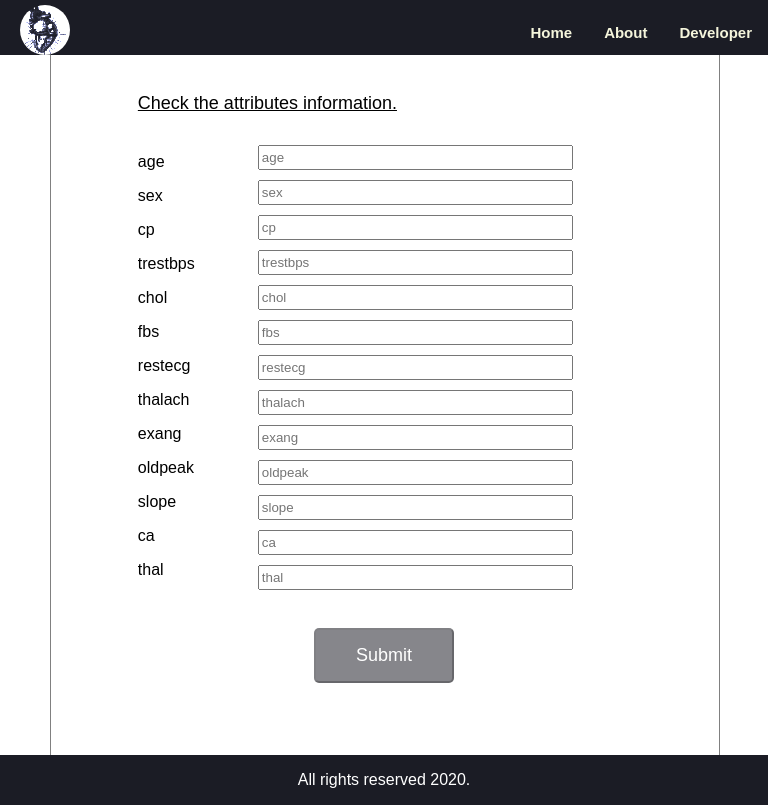
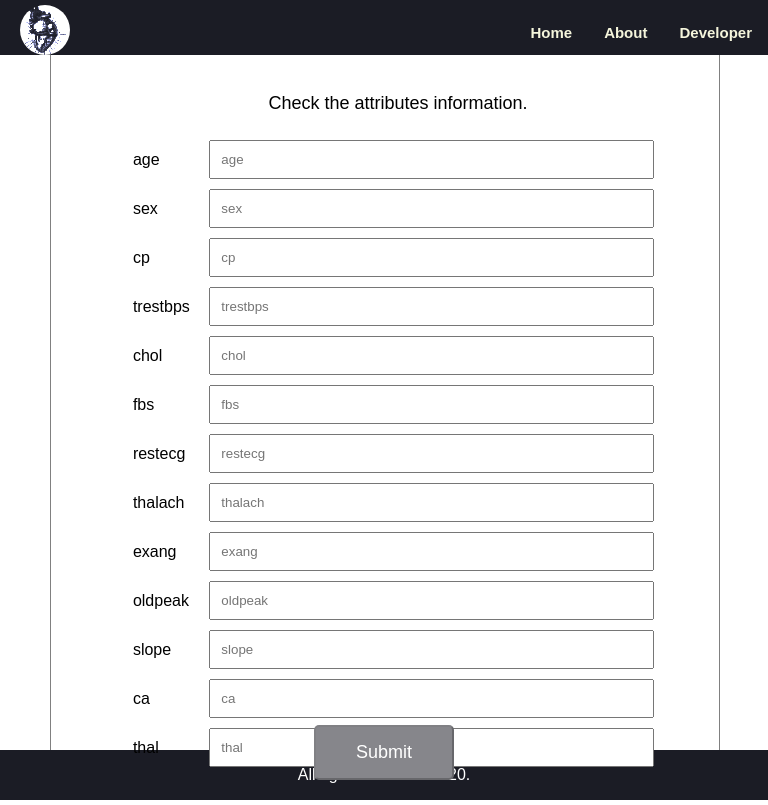
Before and after one commit to iamwendellbalagot/webapp-heartdisease-checker, a React app: page / in a window 768 px wide. Built offline with nearby package versions, Linux system fonts and the light colour scheme.

Commit message:
Fixed Input Styling

```diff
--- a/src/components/Body/Body.css
+++ b/src/components/Body/Body.css
@@ -3,7 +3,9 @@
   position: relative;
   align-items: center;
   margin: 0 150px 0 150px;
-    height: 85vh;
+  flex: 1;
+  align-items: center;
+  justify-content: center;
 }
 
 .Form {
@@ -21,19 +23,18 @@
   right: 0;
 }
 
-@media (min-width:480px) and (max-width:1079px){
-    .Body{
+@media (min-width: 480px) and (max-width: 1079px) {
+  .Body {
     margin: 0 50px 0px 50px;
     height: 700px;
   }
-    .Form{
+  .Form {
     display: block;
   }
-
 }
 
-@media (min-width:0px) and (max-width:479px){
-    .Body{
+@media (min-width: 0px) and (max-width: 479px) {
+  .Body {
     display: none;
   }
 }
--- a/src/components/Body/HiddenBtn/HiddenBtn.css
+++ b/src/components/Body/HiddenBtn/HiddenBtn.css
@@ -11,13 +11,12 @@
   display: none;
 }
 
-
-@media (min-width:0) and (max-width:1079px){
+@media (min-width: 0) and (max-width: 1079px) {
   .myButton {
     position: relative;
     margin: 0 auto 0 auto;
     left: -50%;
-        margin-top: 500px;
+    margin-top: 700px;
     display: flex;
     background: linear-gradient(to bottom, #1b1c25 5%, #222929 100%);
     background-color: #1b1c25;
@@ -36,7 +35,7 @@
     position: relative;
     margin: 0 auto 0 auto;
     left: -50%;
-        margin-top: 500px;
+    margin-top: 700px;
     display: flex;
     background-color: #86868b;
     border-radius: 5px;
--- a/src/components/Body/Inputs/Inputs.css
+++ b/src/components/Body/Inputs/Inputs.css
@@ -6,27 +6,35 @@
   padding-left: 100px;
 }
 
-
-.subContainer1{
+.subContainer1 {
   display: block;
   margin-top: 10px;
 }
 
-.subContainer2{
-    display: block;
+.subContainer2 {
+  display: flex;
+}
+
+.inputContainer {
+  display: flex;
+  align-items: center;
+  justify-content: center;
+  padding-top: 5px;
+  padding-bottom: 5px;
+}
+
+.inputContainer > span {
+  width: 120px;
 }
 
 .labels {
-    display:flex;
+  display: flex;
   margin-top: 16px;
 }
 
 .Inputs {
-    display: flex;
   width: 100%;
   height: 19px;
-    margin-top: 10px;
-    margin-left: 20px;
 }
 
 .Container p {
@@ -36,22 +44,22 @@
   font-size: 18px;
   margin-bottom: 0;
   width: 300px;
-    text-decoration: underline;
+
   cursor: pointer;
 }
 
-.Container p:hover{
+.Container p:hover {
   color: #30397a;
-    font-weight: 700;
+  transition: all 300ms;
+  text-decoration: underline;
 }
 
-.btnContainer{
+.btnContainer {
   display: flex;
 }
 
-
-@media (min-width:0px) and (max-width:1079px){
-    .Container{
+@media (min-width: 0px) and (max-width: 1079px) {
+  .Container {
     position: absolute;
     margin: 0 auto 0 auto;
     left: 10%;
@@ -60,7 +68,7 @@
     padding: 0 0 0px 0;
   }
 
-    .subContainer2{
+  .subContainer2 {
     width: 50%;
   }
 
@@ -68,23 +76,29 @@
     top: -50px;
   }
 
-    .subContainer2{
+  .subContainer2 {
     width: 100px;
   }
 }
 
-
-@media (min-width:600px) and (max-width:1079px){
+@media (min-width: 600px) and (max-width: 1079px) {
   .Container {
-        left: 13%;
+    justify-content: center;
   }
 
-    .Inputs{
-        width: 150%;
+  .inputContainer > span {
+    width: 250px;
   }
 
-    .subContainer1{
+  .Inputs {
+    width: 220%;
+    padding: 0 10px;
+    padding-top: 8px;
+    padding-bottom: 8px;
+    padding-right: 80px;
+  }
+
+  .subContainer1 {
     margin-right: 50px;
-
   }
 }
--- a/src/components/Body/Inputs/Inputs.js
+++ b/src/components/Body/Inputs/Inputs.js
@@ -20,23 +20,26 @@ const inputs = (props) =>{
                 <span><input onChange = {props.changed} className = {classes.Inputs} type='text' name = {props.keys[11]} placeholder = {props.keys[11]}/></span>
                 <span><input onChange = {props.changed} className = {classes.Inputs} type='text' name = {props.keys[12]} placeholder = {props.keys[12]}/></span> */}
                 <p onClick = {props.showInfo}>Check the attributes information.</p>
-                <div className={classes.subContainer2}>
+                {/* <div className={classes.subContainer2}>
                     {props.keys.map(feat =>(
                         <label
                         className = {classes.labels}
                         key = {feat + '1'}>{feat}</label>
                     ))}
-                </div>
+                </div> */}
 
                 <div className={classes.subContainer1}>
-                    {props.keys.map(feat =>(
+                    {props.keys.map((feat, idx) =>(
+                        <div className={classes.inputContainer}  key = {feat +'2'}>
+                            <span>{feat}</span>
                             <input
                                 type = 'text'
                                 name = {feat}
                                 className = {classes.Inputs}
                                 placeholder = {feat}
                                 onChange = {props.changed}
-                        key = {feat +'2'}/>
+                               />
+                        </div>
                     ))}
                 </div>
             </div>
--- a/src/containers/Home/Home.css
+++ b/src/containers/Home/Home.css
@@ -1,14 +1,17 @@
 .Container {
-    background-color: #ffffff;
+  background-color: #ffffff;
+  display: flex;
+  flex-direction: column;
+  height: 100vh;
 }
 
-.notice{
-    display: none;
+.notice {
+  display: none;
 }
 
-@media (min-width:0) and (max-width:479px){
-    .notice{
-        display: flex;
-        height: 85vh;
-    }
+@media (min-width: 0) and (max-width: 479px) {
+  .notice {
+    display: flex;
+    height: 85vh;
+  }
 }
```
Also changed, not shown: src/components/Body/Submission/Submission.css (+5 -5 lines), firebase.json (added), 13 other files (tests, documents, lock files or other folders). Lines whose indentation alone changed are shown as unchanged.
